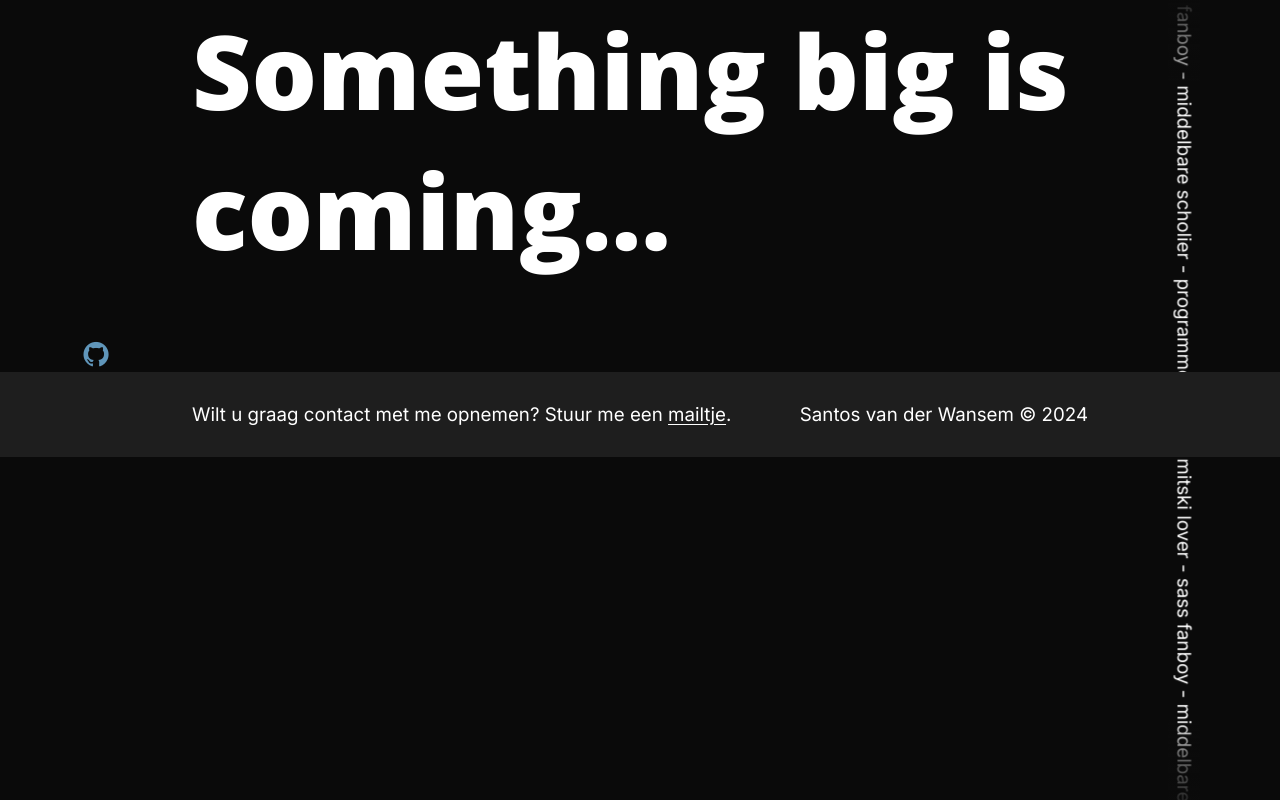
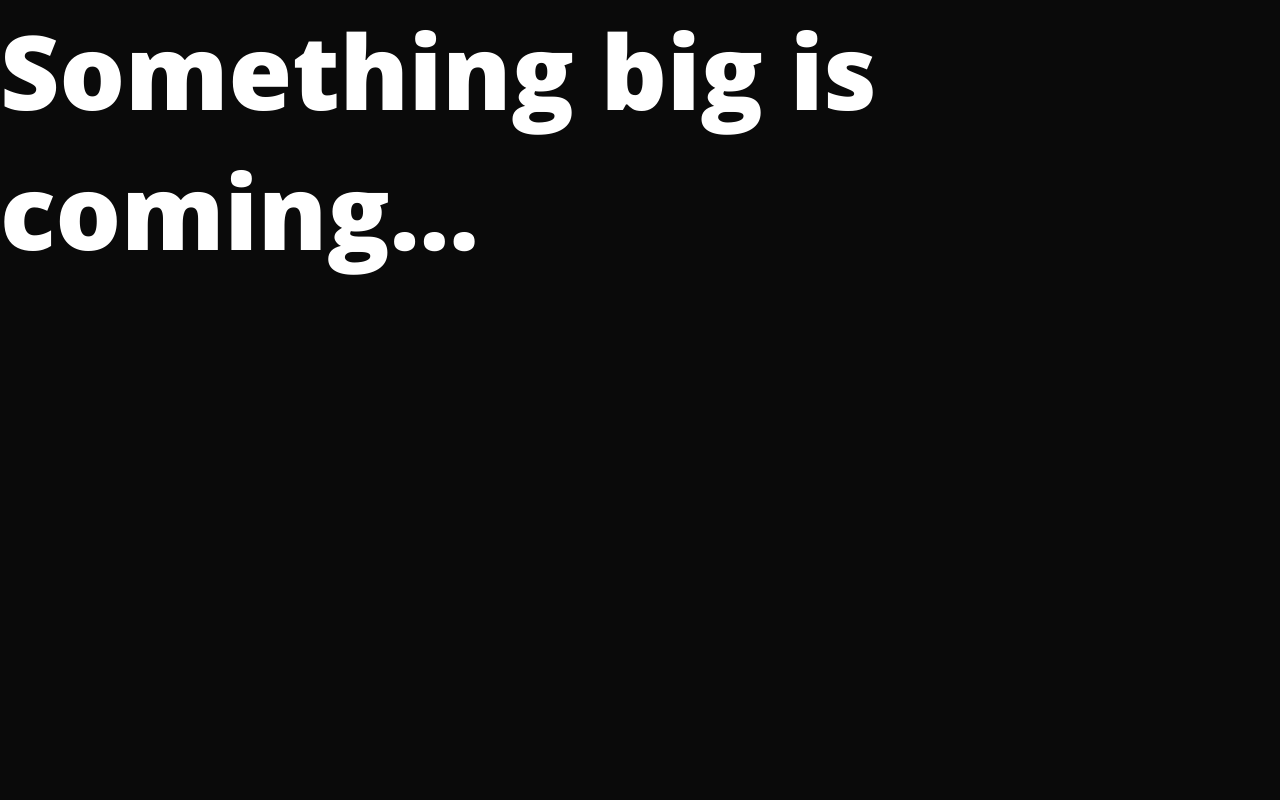
Before and after one commit to santosvdw/design_portfolio, a website with bundled scripts: page index.html in a window 1280 px wide. Built offline with nearby package versions, Linux system fonts and the light colour scheme; a web font is replaced by a local one.

Commit message:
Modify files

```diff
--- a/index.html
+++ b/index.html
@@ -42,30 +42,7 @@
     </head>
     <body>
         <div class="App">
-            <div class="wrapper">
-                <div id="overlay-left">
-                    <a target="_blank" href="https://github.com/santosvdw" rel="noreferrer"><i class="icon bi bi-github"></i></a>
-                    <a target="_blank" href="https://www.linkedin.com/in/santos-van-der-wansem-404007203/" rel="noreferrer"><i class="icon bi bi-linkedin"></i></a>
-                    <a target="_blank" href="mailto:srrvdwansem@gmail.com" rel="noreferrer"><i class="icon bi bi-envelope-fill"></i></a>
-                </div>
-                <main><h1>Something big is coming...</h1></main>
-                <div id="overlay-right">
-                    <div class="lin-bg"></div>
-                    <p>
-                        middelbare scholier - programmeernerd - mitski lover - sass fanboy - middelbare scholier - programmeernerd - mitski lover - sass fanboy - middelbare scholier - programmeernerd
-                        - mitski lover - sass fanboy - middelbare scholier - programmeernerd - mitski lover - sass fanboy - middelbare scholier - programmeernerd - mitski lover - sass fanboy -
-                        middelbare scholier - programmeernerd - mitski lover - sass fanboy - middelbare scholier - programmeernerd - mitski lover - sass fanboy - middelbare scholier - programmeernerd
-                        - mitski lover - sass fanboy -
-                    </p>
-                    <div class="lin-bg"></div>
-                </div>
-            </div>
-            <footer id="footer">
-                <div class="footer-content">
-                    <p id="mail">Wilt u graag contact met me opnemen? Stuur me een <a href="mailto:srrvdwansem@gmail.com">mailtje</a>.</p>
-                    <p>Santos van der Wansem &copy; <span class="year_js"></span></p>
-                </div>
-            </footer>
+          <h1>Something big is coming...</h1>
         </div>
     </body>
 </html>
```
